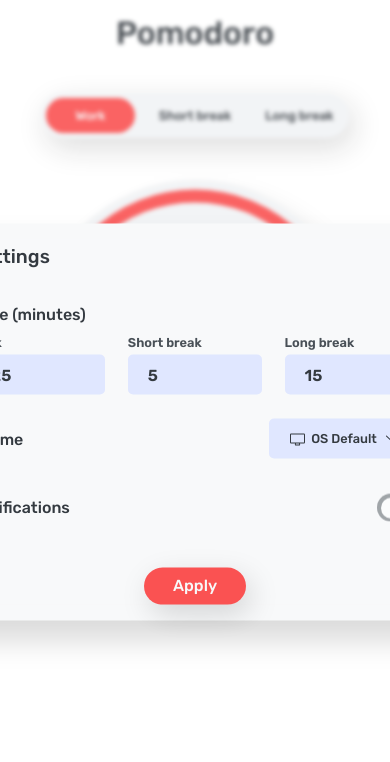
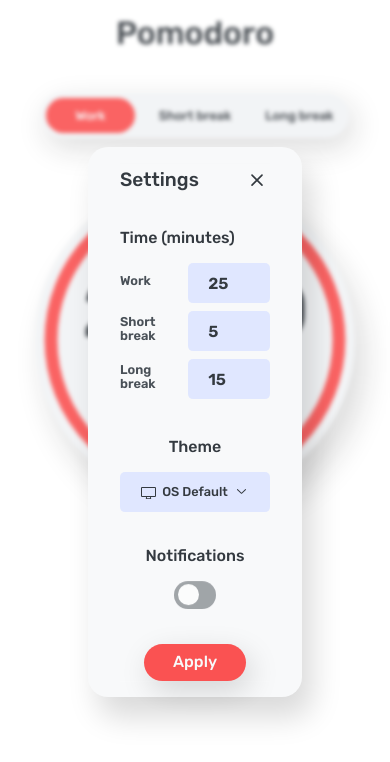
Before and after one commit to verasls/pomodoro, a Next.js app: page / in a window 390 px wide. Both pictures are taken after a click on the button 195 px from the left and 563 px from the top of the page. Shown: the top 762 px of the page. Built offline with nearby package versions, Linux system fonts and the light colour scheme.

Commit message:
Make the settings modal responsive

```diff
--- a/app/components/SettingsModal.tsx
+++ b/app/components/SettingsModal.tsx
@@ -8,7 +8,7 @@
 
 const StyledSettingsModal = styled.div`
   background-color: var(--white);
-  width: 28rem;
+  width: 100%;
   display: flex;
   flex-direction: column;
   gap: 1.2rem;
--- a/app/components/SettingsNotifications.tsx
+++ b/app/components/SettingsNotifications.tsx
@@ -7,6 +7,10 @@
 
 const StyledSettingsNotifications = styled.div`
   justify-content: space-between;
+
+  @media (max-width: 630px) {
+    flex-direction: column;
+  }
 `;
 
 export default function SettingsNotification() {
--- a/app/components/SettingsTheme.tsx
+++ b/app/components/SettingsTheme.tsx
@@ -12,6 +12,10 @@
 
 const StyledSettingsTheme = styled.div`
   justify-content: space-between;
+
+  @media (max-width: 630px) {
+    flex-direction: column;
+  }
 `;
 
 const SelectTrigger = styled(Select.Trigger)`
--- a/app/components/SettingsTime.tsx
+++ b/app/components/SettingsTime.tsx
@@ -43,6 +43,19 @@
     font-weight: 600;
     border: none;
   }
+
+  @media (max-width: 630px) {
+    flex-direction: column;
+    width: 100%;
+
+    & div {
+      width: 100%;
+      flex-direction: row;
+      justify-content: space-between;
+      align-items: center;
+      margin: 4px 0;
+    }
+  }
 `;
 
 const phaseTimes: Record<Phase, number> = {
```
